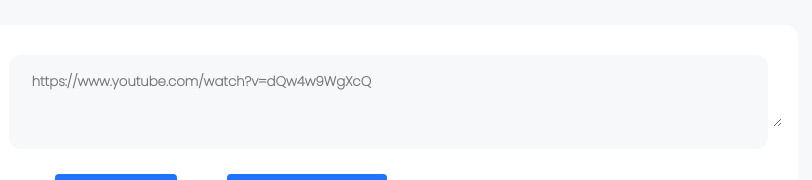
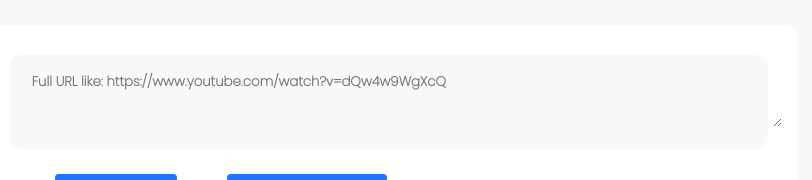
Before and after one commit to XomaDev/Peico-Link-shortener, a plain HTML site: page index.html in a window 1280 px wide. Shown: the part 187-367 px from the top of the page, without its empty margins (155-967 px from the left). Drawn offline with Linux system fonts and the light colour scheme.

Commit message:
Update index.html

```diff
--- a/index.html
+++ b/index.html
@@ -135,7 +135,7 @@
 <body>
 <div class="dta">
     <div class="x">
-        <textarea id="text" style="overflow:hidden" placeholder="https://www.youtube.com/watch?v=dQw4w9WgXcQ"></textarea>
+        <textarea id="text" style="overflow:hidden" placeholder="Full URL like: https://www.youtube.com/watch?v=dQw4w9WgXcQ"></textarea>
     </div>
     <br>
     <button class="rk" onclick="doCheck()">Generate</button>
```
